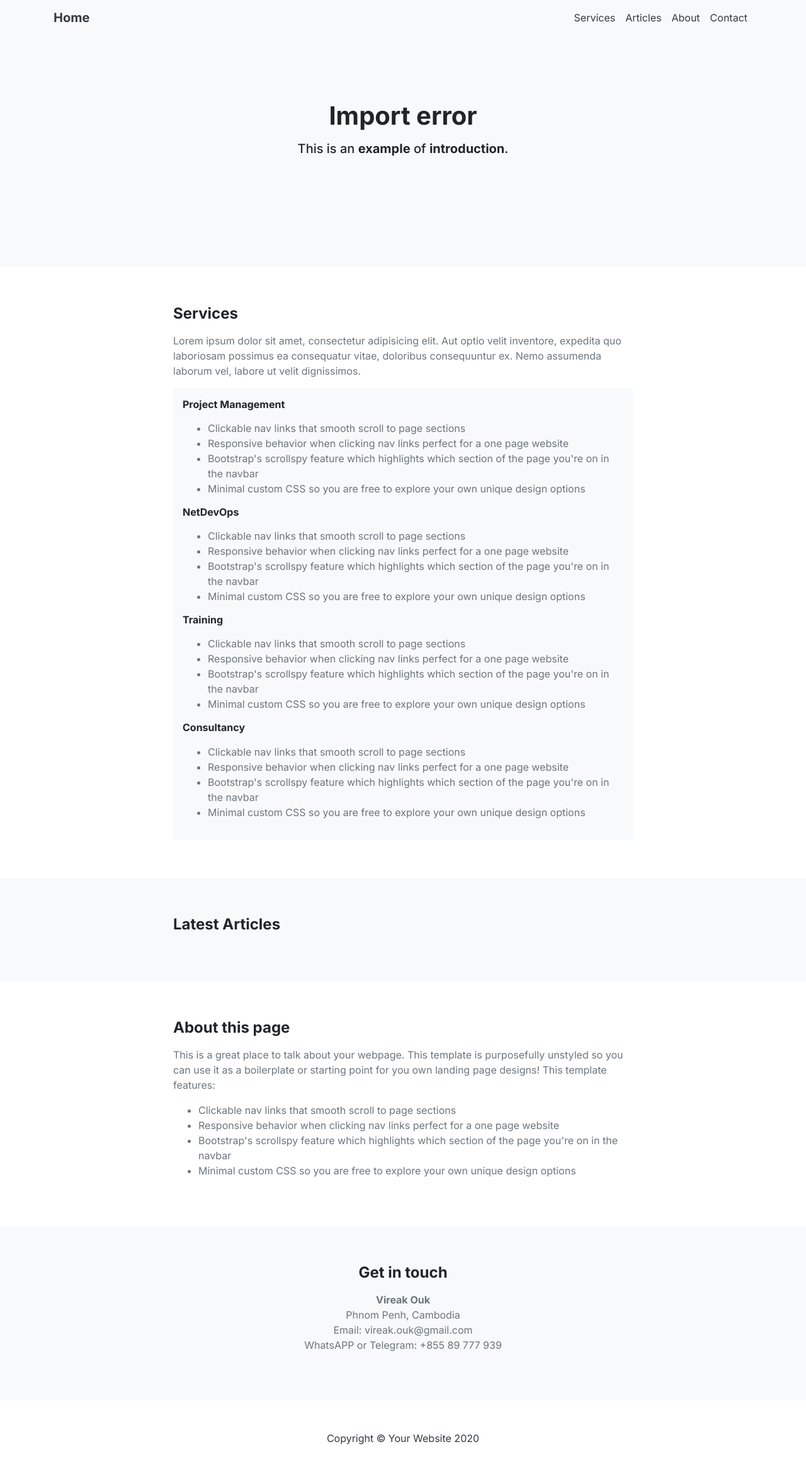
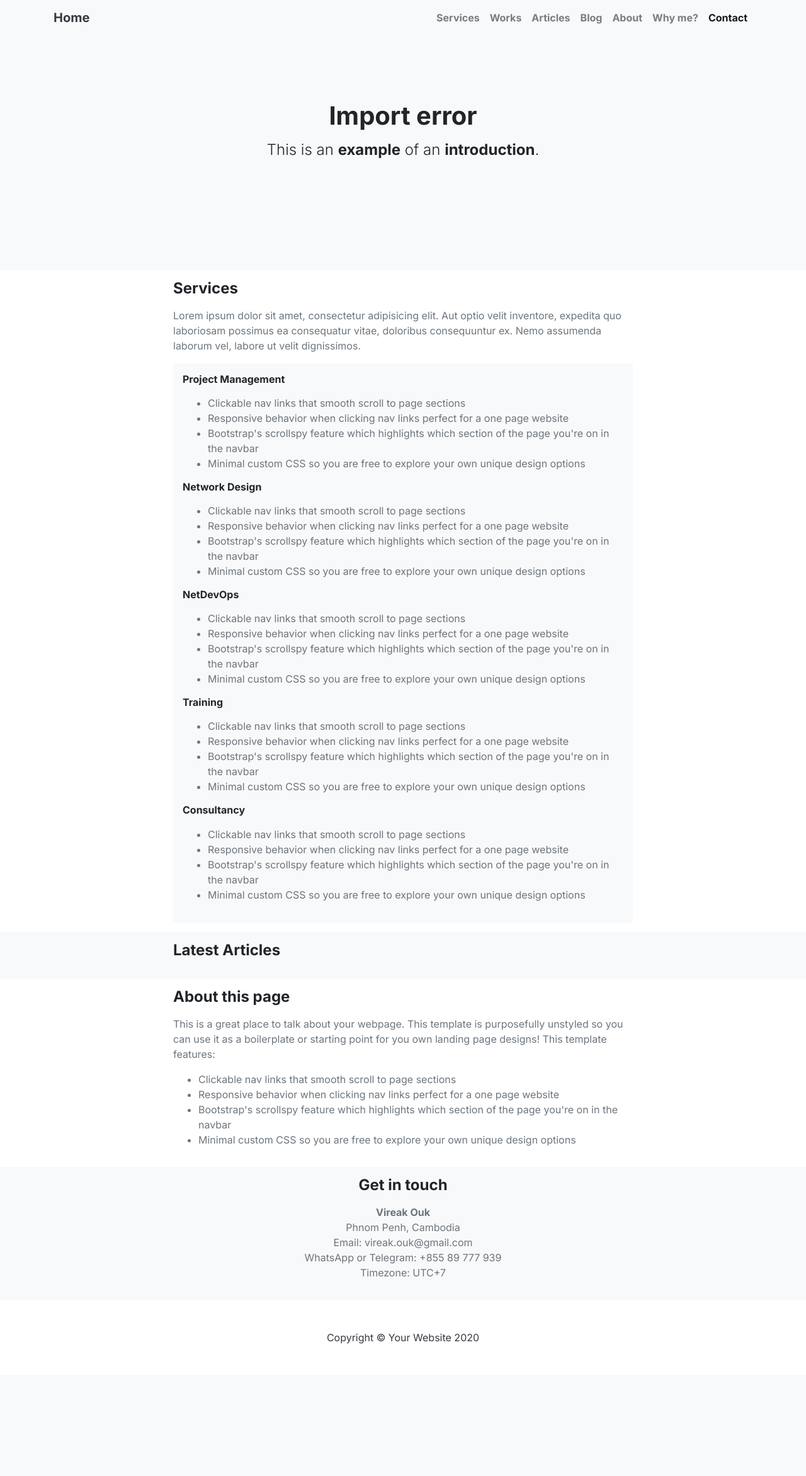
Before and after one commit to vireakouk/vireak-dot-tech, a Flask app: page / in a window 1280 px wide. Shown: the whole page at 63% size. After the commit the page ends 2134 px from the top, so only its background shows below. Run offline with Flask 2, Linux system fonts and the light colour scheme; some libraries are stand-ins or nearby versions.

Commit message:
minor changes on css

```diff
--- a/app/static/css/scrolling-nav.css
+++ b/app/static/css/scrolling-nav.css
@@ -19,7 +19,7 @@ header {
 }
 
 section {
-  padding: 60px 5px 60px 5px;
+  padding: 15px 5px 15px 5px;
 }
 
 h1, h2, h3, h4, h5, h6 {
--- a/app/templates/index.html
+++ b/app/templates/index.html
@@ -3,7 +3,7 @@
     <header class="bg-light">
         <div class="container text-center">
         <h1 class="font-weight-bold">Import error</h1>
-        <h5>This is an <strong>example</strong> of <strong>introduction</strong>.</h5>
+        <h4 class="font-weight-light">This is an <strong class="font-weight-bold">example</strong> of an <strong class="font-weight-bold">introduction</strong>.</h4>
         </div>
     </header>
 
@@ -17,6 +17,13 @@
                         doloribus consequuntur ex. Nemo assumenda laborum vel, labore ut velit dignissimos.</p>
                     <div class="col bg-light pt-3 pb-3">
                         <h6 class="font-weight-bold">Project Management</h6>
+                            <ul class="text-muted">
+                                <li>Clickable nav links that smooth scroll to page sections</li>
+                                <li>Responsive behavior when clicking nav links perfect for a one page website</li>
+                                <li>Bootstrap's scrollspy feature which highlights which section of the page you're on in the navbar</li>
+                                <li>Minimal custom CSS so you are free to explore your own unique design options</li>
+                            </ul>
+                        <h6 class="font-weight-bold">Network Design</h6>
                             <ul class="text-muted">
                                 <li>Clickable nav links that smooth scroll to page sections</li>
                                 <li>Responsive behavior when clicking nav links perfect for a one page website</li>
@@ -55,13 +62,13 @@
         <div class="row">
             <div class="col-lg-8 mx-auto">
                 <h4 class="font-weight-bold">Latest Articles</h4>
-            {% for post in posts %}
+                {% for post in posts %}
                 <h4>{{ post.title }}</h4>
                 <small class="text-muted" >Posted by {{ post.author.username }} on {{ post.date_posted }}</small>
                 <hr/>
                 <p>{{ post.content }}</p>
                 <hr/>
-            {% endfor %}
+                {% endfor %}
             </div>
         </div>
         </div>
@@ -93,7 +100,8 @@
                         <strong>Vireak Ouk</strong><br />
                         Phnom Penh, Cambodia<br />
                         Email: <a class="text-muted" href="mailto:vireak.ouk@gmail.com">vireak.ouk@gmail.com</a><br />
-                        WhatsAPP or Telegram: +855 89 777 939
+                        WhatsApp or Telegram: +855 89 777 939<br />
+                        Timezone: UTC+7
                     </address>
                 </div>
         </div>
--- a/app/templates/nav.html
+++ b/app/templates/nav.html
@@ -8,14 +8,17 @@
       </button>
       <div class="collapse navbar-collapse" id="navbarResponsive">
         {% if is_homepage %}
-            <ul class="navbar-nav ml-auto">
+            <ul class="navbar-nav ml-auto text-dark font-weight-bold">
             {% if is_loggedin %}
-                <li class="nav-item"><a class="nav-link js-scroll-trigger text-dark" href="{{ url_for('users.Dashboard') }}">Dashboard</a></li>
+                <li class="nav-item"><a class="nav-link js-scroll-trigger" href="{{ url_for('users.Dashboard') }}">Dashboard</a></li>
             {% endif %}
-                <li class="nav-item"><a class="nav-link js-scroll-trigger text-dark" href="#services">Services</a></li>
-                <li class="nav-item"><a class="nav-link js-scroll-trigger text-dark" href="#articles">Articles</a></li>
-                <li class="nav-item"><a class="nav-link js-scroll-trigger text-dark" href="#about">About</a></li>
-                <li class="nav-item"><a class="nav-link js-scroll-trigger text-dark" href="#contact">Contact</a></li>
+                <li class="nav-item"><a class="nav-link js-scroll-trigger" href="#services">Services</a></li>
+                <li class="nav-item"><a class="nav-link js-scroll-trigger" href="#works">Works</a></li>
+                <li class="nav-item"><a class="nav-link js-scroll-trigger" href="#articles">Articles</a></li>
+                <li class="nav-item"><a class="nav-link js-scroll-trigger" href="#blog">Blog</a></li>
+                <li class="nav-item"><a class="nav-link js-scroll-trigger" href="#about">About</a></li>
+                <li class="nav-item"><a class="nav-link js-scroll-trigger" href="#whyme">Why me?</a></li>
+                <li class="nav-item"><a class="nav-link js-scroll-trigger" href="#contact">Contact</a></li>
             </ul>
         {% else %}
             {% if is_loggedin %}
```
Also changed, not shown: app/static/vendor/bootstrap/css/bootstrap.css.
